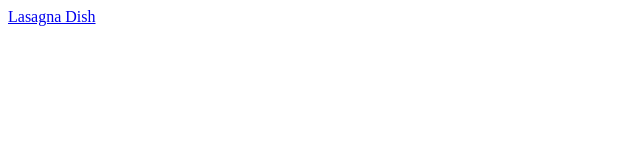
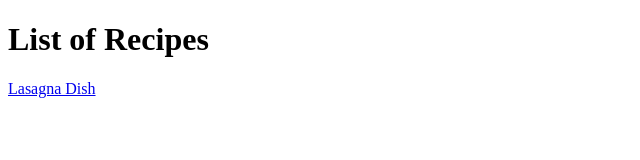
Before and after one commit to eqyng/odin-recipes, a plain HTML site: page index.html in a window 1280 px wide. Shown: the whole page, without its empty margins (0-640 px from the left). Drawn offline with Linux system fonts and the light colour scheme.

Commit message:
Add heading and title for index.html

```diff
--- a/index.html
+++ b/index.html
@@ -2,9 +2,10 @@
 <html lang="en">
 <head>
     <meta charset="UTF-8">
-    <title>Document</title>
+    <title>Odin Recipes</title>
 </head>
 <body>
+    <h1>List of Recipes</h1>
     <a href="recipes/lasagna.html">Lasagna Dish</a>
 </body>
 </html>
```
